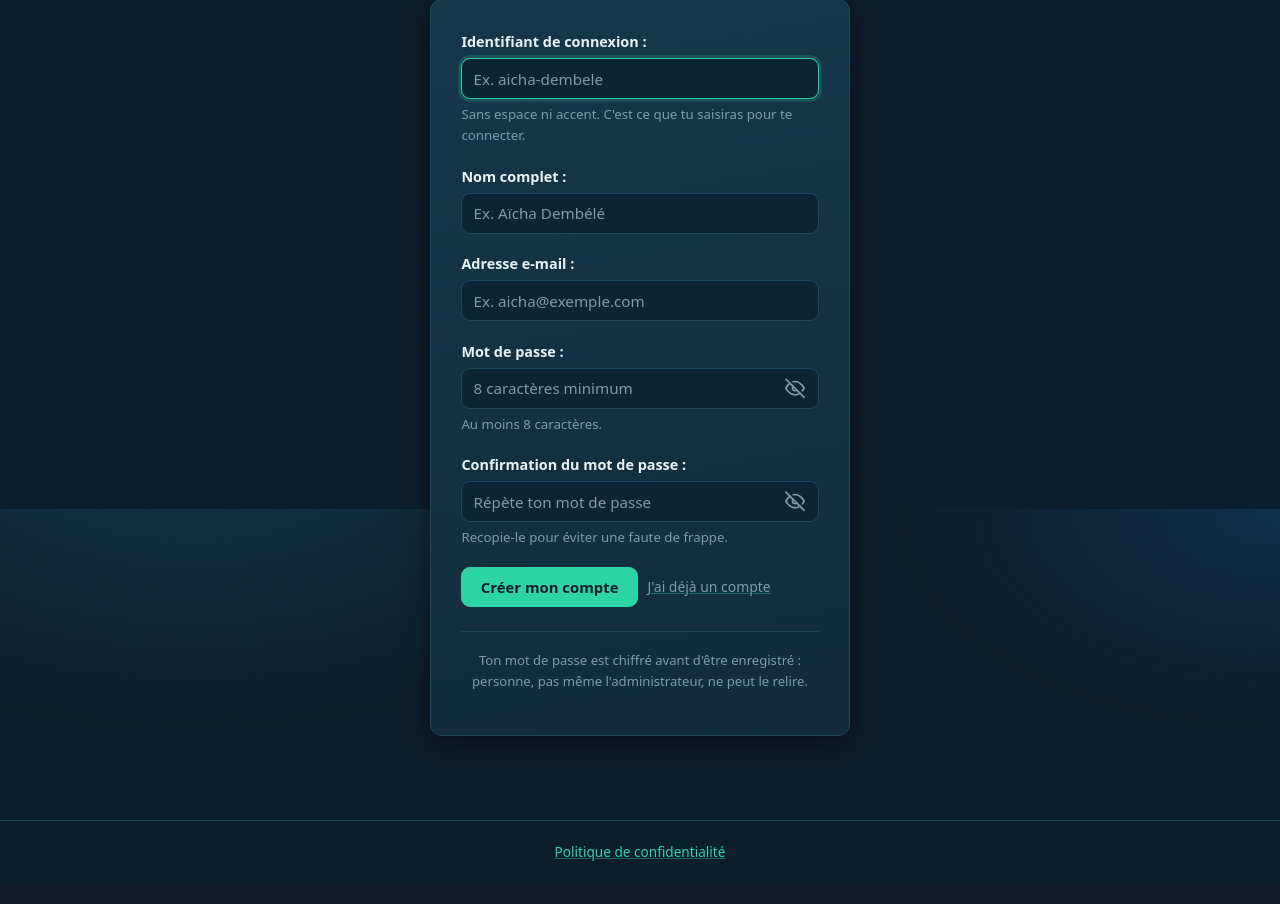
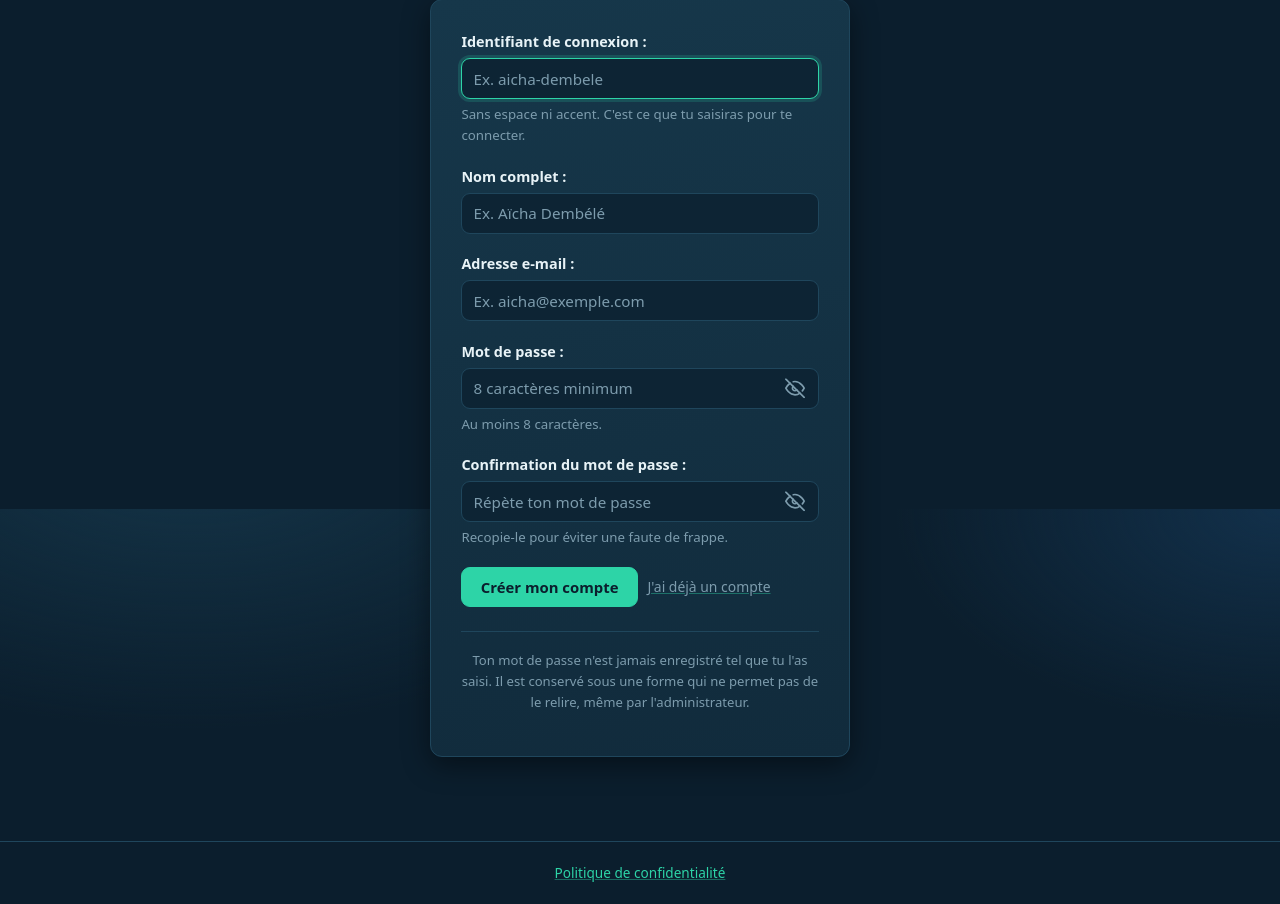
Before and after one commit to Aicha-Dembele/green-dev-africa, a Django app: page /comptes/inscription/ in a window 1280 px wide. Shown: the part 291-1195 px from the top of the page. Before the commit the page ends 1152 px from the top, so only its background shows below. Run offline with Django 5.2, Linux system fonts and the light colour scheme.

Commit message:
Petites corrections UX

```diff
--- a/analyses/tests_vues.py
+++ b/analyses/tests_vues.py
@@ -80,7 +80,7 @@
         reponse = self.client.get(reverse("lancer_analyse", args=[self.projet.pk]))
         contenu = " ".join(reponse.content.decode().split())
 
-        self.assertIn('<details class="options-avancees" open>', contenu)
+        self.assertIn('<details class="options-avancees">', contenu)
         self.assertIn(
             '<details class="options-avancees mesures-avancees" ',
             contenu,
--- a/templates/analyses/comparaison_detail.html
+++ b/templates/analyses/comparaison_detail.html
@@ -138,9 +138,9 @@
                   {% if ligne.ecart is None %}
                     <span class="discret">—</span>
                   {% elif ligne.sens == "mieux" %}
-                    <span class="etiquette etiquette-ok">{{ ligne.ecart|floatformat:"-2" }}</span>
+                    <span class="etiquette etiquette-ok">{{ ligne.ecart|floatformat:"-2" }} {{ ligne.unite }}</span>
                   {% elif ligne.sens == "moins_bien" %}
-                    <span class="etiquette etiquette-critique">+{{ ligne.ecart|floatformat:"-2" }}</span>
+                    <span class="etiquette etiquette-critique">+{{ ligne.ecart|floatformat:"-2" }} {{ ligne.unite }}</span>
                   {% else %}
                     <span class="discret">inchangé</span>
                   {% endif %}
--- a/templates/analyses/lancer_analyse.html
+++ b/templates/analyses/lancer_analyse.html
@@ -25,7 +25,7 @@
       </ul>
     {% endif %}
 
-    <details class="options-avancees" open>
+    <details class="options-avancees">
       <summary>
         Adapter les conditions de l'audit
         <span>Facultatif · les choix par défaut conviennent dans la plupart des cas</span>
--- a/templates/analyses/rapport_indisponible.html
+++ b/templates/analyses/rapport_indisponible.html
@@ -9,5 +9,6 @@
       Le rapport partagé a expiré, ou son lien a été révoqué par son auteur.<br>
       Demande-lui un nouveau lien.
     </p>
+    <p><a class="bouton bouton-secondaire" href="{% url 'tableau_de_bord' %}">Retour à l’accueil</a></p>
   </div>
 {% endblock %}
--- a/templates/comptes/inscription.html
+++ b/templates/comptes/inscription.html
@@ -21,8 +21,9 @@
     </form>
 
     <p class="rassurance">
-      Ton mot de passe est chiffré avant d'être enregistré : personne, pas
-      même l'administrateur, ne peut le relire.
+      Ton mot de passe n'est jamais enregistré tel que tu l'as saisi. Il est
+      conservé sous une forme qui ne permet pas de le relire, même par
+      l'administrateur.
     </p>
   </div>
 {% endblock %}
```
Also changed, not shown: templates/projets/projet_detail.html (+8 -4 lines).
